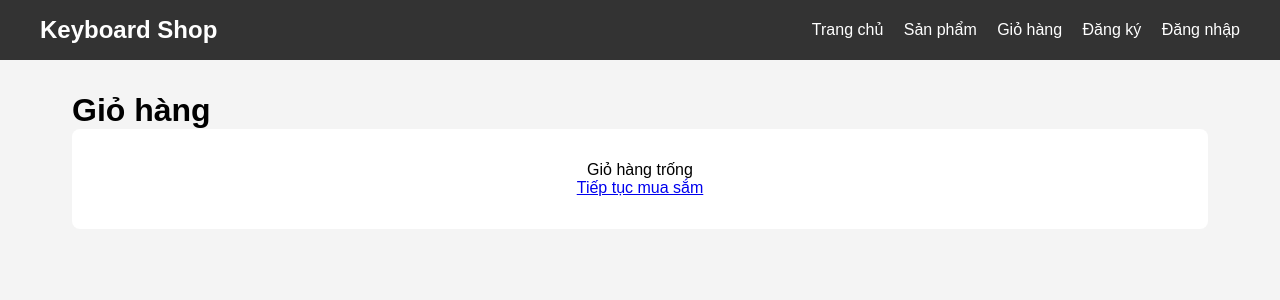
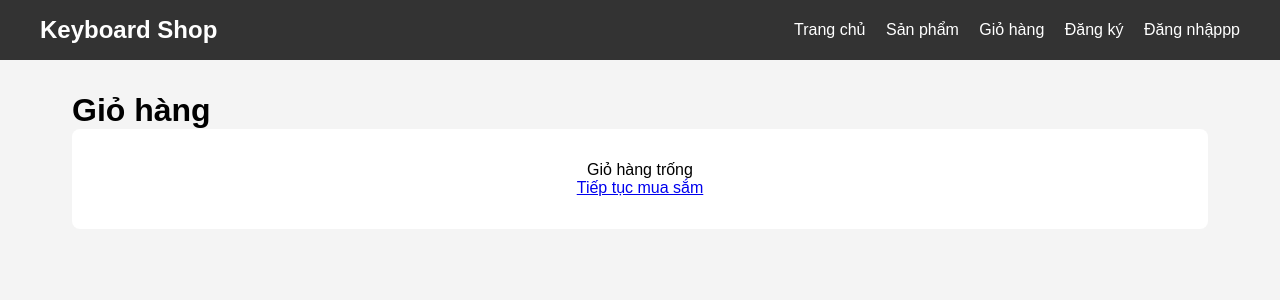
Before and after one commit to phuquy1412/webkeyboard, a PHP site: page /doanweb/cart.php in a window 1280 px wide. Shown: the top 300 px of the page. Run offline with PHP 8.4, Linux system fonts and the light colour scheme.

Commit message:
push lan 6

```diff
--- a/public/cart.php
+++ b/public/cart.php
@@ -51,7 +51,7 @@ $product = new Product($db);
                     <a href="logout.php">Đăng xuất</a>
                 <?php else: ?>
                     <a href="register.php">Đăng ký</a>
-                    <a href="login.php">Đăng nhập</a>
+                    <a href="login.php">Đăng nhậppp</a>
                 <?php endif; ?>
             </div>
         </div>
```
Also changed, not shown: .github/workflows/deploy-infinityfree.yml.
